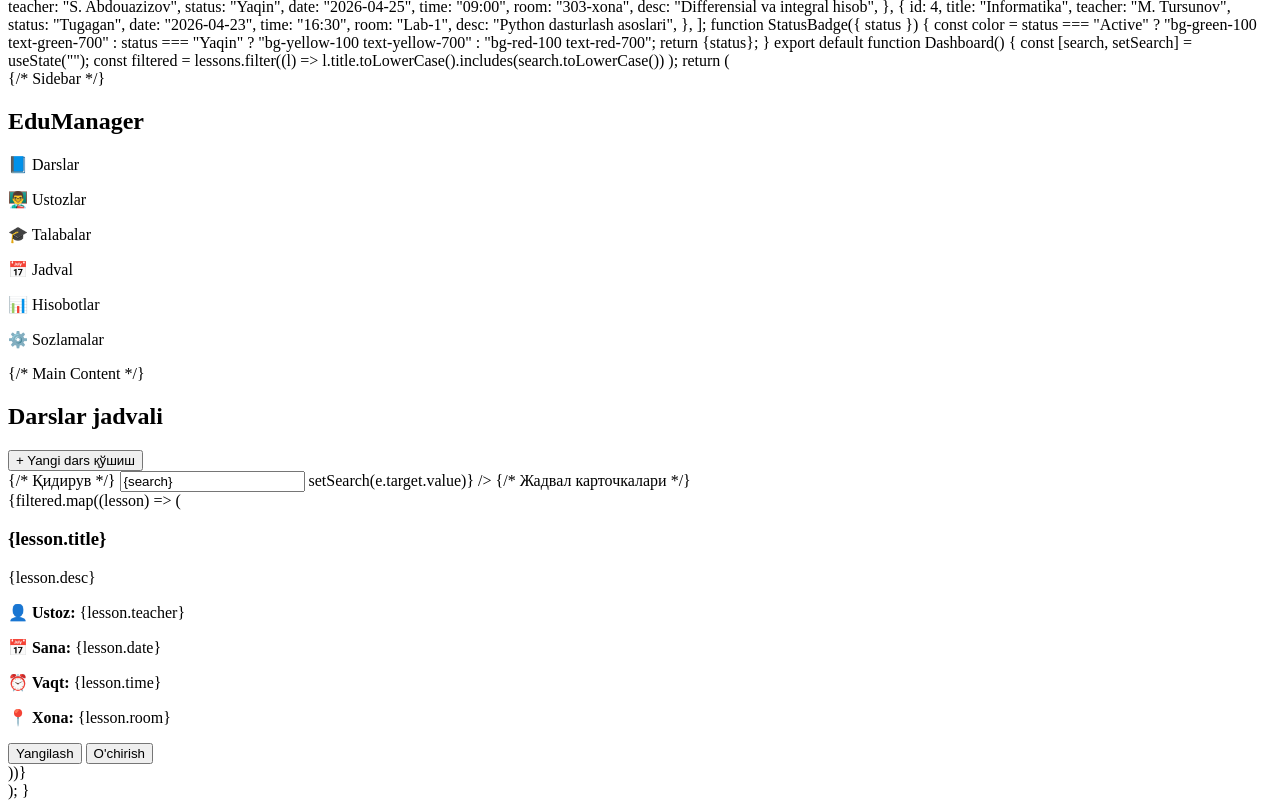
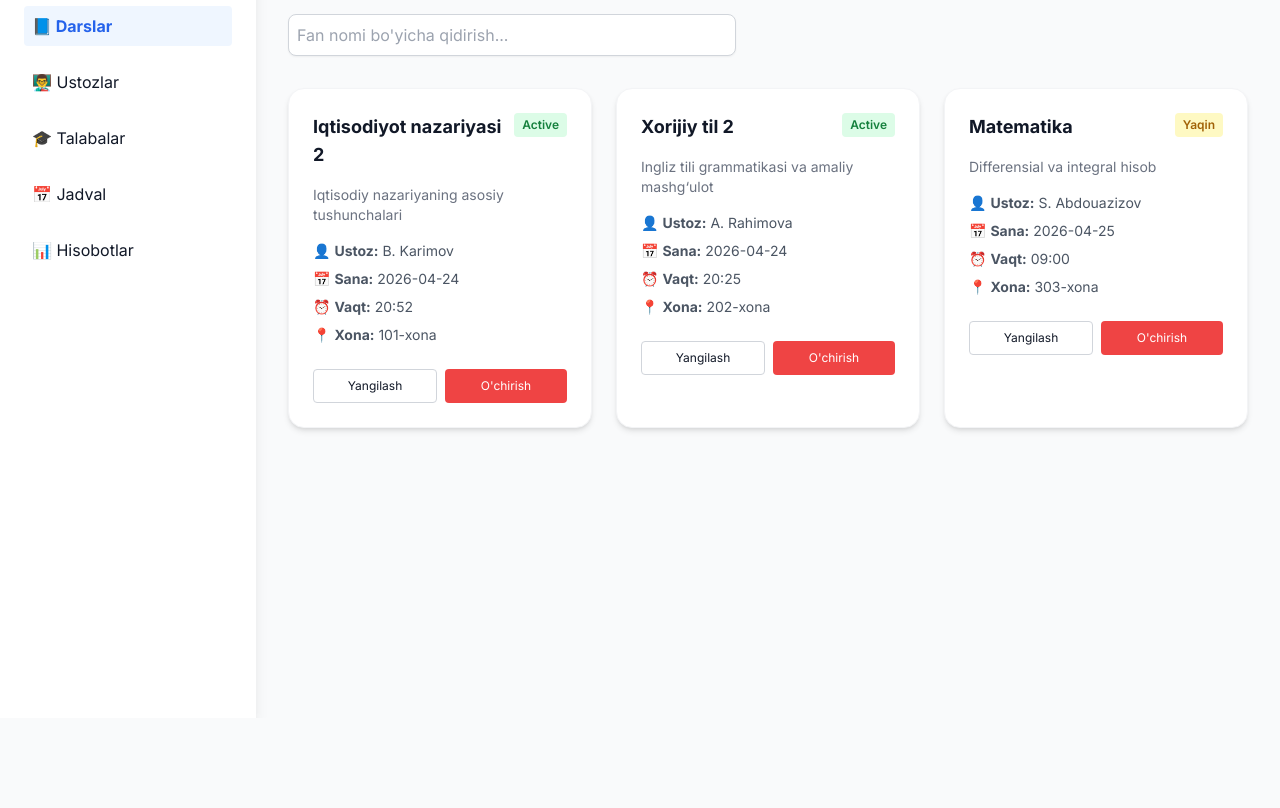
Before and after one commit to fxudoyberdiyev1-cmd/jadval, a plain HTML site: page index.html in a window 1280 px wide. Shown: the part 82-890 px from the top of the page. After the commit the page ends 800 px from the top, so only its background shows below. Drawn offline with nearby package versions, Linux system fonts and the light colour scheme.

Commit message:
Update index.html

```diff
--- a/index.html
+++ b/index.html
@@ -1,126 +1,96 @@
-import { useState } from "react";
-import { Card, CardContent } from "@/components/ui/card";
-import { Button } from "@/components/ui/button";
-import { Input } from "@/components/ui/input";
-import { Badge } from "@/components/ui/badge";
+<!DOCTYPE html>
+<html lang="uz">
+<head>
+    <meta charset="UTF-8">
+    <meta name="viewport" content="width=device-width, initial-scale=1.0">
+    <title>EduManager - Darslar Jadvali</title>
+    <script src="https://cdn.tailwindcss.com"></script>
+    <link href="https://fonts.googleapis.com/css2?family=Inter:wght@400;600;700&display=swap" rel="stylesheet">
+    <style>
+        body { font-family: 'Inter', sans-serif; }
+    </style>
+</head>
+<body class="bg-gray-50 text-gray-900">
 
-// МАНА ШУ ЕРДАГИ МАЪЛУМОТЛАРНИ ЎЗГАРТИРСАНГИЗ САЙТДА ЖАДВАЛ ЎЗГАРАДИ
-const lessons = [
-  {
-    id: 1,
-    title: "Iqtisodiyot nazariyasi 2",
-    teacher: "B. Karimov",
-    status: "Active",
-    date: "2026-04-24",
-    time: "20:52",
-    room: "101-xona",
-    desc: "Iqtisodiy nazariyaning asosiy tushunchalari",
-  },
-  {
-    id: 2,
-    title: "Xorijiy til 2",
-    teacher: "A. Rahimova",
-    status: "Active",
-    date: "2026-04-24",
-    time: "20:25",
-    room: "202-xona",
-    desc: "Ingliz tili grammatikasi va amaliy mashg‘ulot",
-  },
-  {
-    id: 3,
-    title: "Matematika",
-    teacher: "S. Abdouazizov",
-    status: "Yaqin",
-    date: "2026-04-25",
-    time: "09:00",
-    room: "303-xona",
-    desc: "Differensial va integral hisob",
-  },
-  {
-    id: 4,
-    title: "Informatika",
-    teacher: "M. Tursunov",
-    status: "Tugagan",
-    date: "2026-04-23",
-    time: "16:30",
-    room: "Lab-1",
-    desc: "Python dasturlash asoslari",
-  },
-];
+    <div class="flex min-h-screen">
+        <aside class="w-64 bg-white shadow-lg p-6 space-y-4 hidden md:block">
+            <h1 class="text-2xl font-bold text-blue-700 mb-8">EduManager</h1>
+            <nav class="space-y-4">
+                <p class="font-bold text-blue-600 bg-blue-50 p-2 rounded">📘 Darslar</p>
+                <p class="hover:text-blue-500 p-2 cursor-pointer">👨‍🏫 Ustozlar</p>
+                <p class="hover:text-blue-500 p-2 cursor-pointer">🎓 Talabalar</p>
+                <p class="hover:text-blue-500 p-2 cursor-pointer">📅 Jadval</p>
+                <p class="hover:text-blue-500 p-2 cursor-pointer">📊 Hisobotlar</p>
+            </nav>
+        </aside>
 
-function StatusBadge({ status }) {
-  const color =
-    status === "Active"
-      ? "bg-green-100 text-green-700"
-      : status === "Yaqin"
-      ? "bg-yellow-100 text-yellow-700"
-      : "bg-red-100 text-red-700";
+        <main class="flex-1 p-4 md:p-8">
+            <div class="flex justify-between items-center mb-6">
+                <h2 class="text-2xl font-bold">Darslar jadvali</h2>
+                <button class="bg-blue-600 text-white px-4 py-2 rounded-lg hover:bg-blue-700 transition">+ Yangi dars qo'shish</button>
+            </div>
 
-  return <Badge className={color}>{status}</Badge>;
-}
+            <input type="text" placeholder="Fan nomi bo'yicha qidirish..." class="mb-8 w-full max-w-md p-2 border border-gray-300 rounded-lg shadow-sm focus:outline-none focus:ring-2 focus:ring-blue-500">
 
-export default function Dashboard() {
-  const [search, setSearch] = useState("");
+            <div id="lessons-grid" class="grid grid-cols-1 md:grid-cols-2 lg:grid-cols-3 gap-6">
 
-  const filtered = lessons.filter((l) =>
-    l.title.toLowerCase().includes(search.toLowerCase())
-  );
+                <div class="bg-white p-6 rounded-2xl shadow-md hover:shadow-xl transition-shadow border border-gray-100">
+                    <div class="flex justify-between items-start mb-4">
+                        <h3 class="font-bold text-lg">Iqtisodiyot nazariyasi 2</h3>
+                        <span class="bg-green-100 text-green-700 px-2 py-1 rounded text-xs font-semibold">Active</span>
+                    </div>
+                    <p class="text-gray-500 text-sm mb-4">Iqtisodiy nazariyaning asosiy tushunchalari</p>
+                    <div class="space-y-2 text-sm text-gray-600">
+                        <p>👤 <strong>Ustoz:</strong> B. Karimov</p>
+                        <p>📅 <strong>Sana:</strong> 2026-04-24</p>
+                        <p>⏰ <strong>Vaqt:</strong> 20:52</p>
+                        <p>📍 <strong>Xona:</strong> 101-xona</p>
+                    </div>
+                    <div class="mt-6 flex gap-2">
+                        <button class="flex-1 py-2 border border-gray-300 rounded text-xs hover:bg-gray-50">Yangilash</button>
+                        <button class="flex-1 py-2 bg-red-500 text-white rounded text-xs hover:bg-red-600">O'chirish</button>
+                    </div>
+                </div>
 
-  return (
-    <div className="flex min-h-screen bg-gray-50 text-gray-900">
-      {/* Sidebar */}
-      <aside className="w-64 bg-white shadow-lg p-6 space-y-4">
-        <h1 className="text-2xl font-bold text-blue-700 mb-8">EduManager</h1>
-        <nav className="space-y-4 cursor-pointer">
-          <p className="font-bold text-blue-600 bg-blue-50 p-2 rounded">📘 Darslar</p>
-          <p className="hover:text-blue-500 p-2">👨‍🏫 Ustozlar</p>
-          <p className="hover:text-blue-500 p-2">🎓 Talabalar</p>
-          <p className="hover:text-blue-500 p-2">📅 Jadval</p>
-          <p className="hover:text-blue-500 p-2">📊 Hisobotlar</p>
-          <p className="hover:text-blue-500 p-2">⚙️ Sozlamalar</p>
-        </nav>
-      </aside>
+                <div class="bg-white p-6 rounded-2xl shadow-md hover:shadow-xl transition-shadow border border-gray-100">
+                    <div class="flex justify-between items-start mb-4">
+                        <h3 class="font-bold text-lg">Xorijiy til 2</h3>
+                        <span class="bg-green-100 text-green-700 px-2 py-1 rounded text-xs font-semibold">Active</span>
+                    </div>
+                    <p class="text-gray-500 text-sm mb-4">Ingliz tili grammatikasi va amaliy mashg‘ulot</p>
+                    <div class="space-y-2 text-sm text-gray-600">
+                        <p>👤 <strong>Ustoz:</strong> A. Rahimova</p>
+                        <p>📅 <strong>Sana:</strong> 2026-04-24</p>
+                        <p>⏰ <strong>Vaqt:</strong> 20:25</p>
+                        <p>📍 <strong>Xona:</strong> 202-xona</p>
+                    </div>
+                    <div class="mt-6 flex gap-2">
+                        <button class="flex-1 py-2 border border-gray-300 rounded text-xs hover:bg-gray-50">Yangilash</button>
+                        <button class="flex-1 py-2 bg-red-500 text-white rounded text-xs hover:bg-red-600">O'chirish</button>
+                    </div>
+                </div>
 
-      {/* Main Content */}
-      <main className="flex-1 p-8">
-        <div className="flex justify-between items-center mb-6">
-          <h2 className="text-2xl font-bold">Darslar jadvali</h2>
-          <Button className="bg-blue-600 text-white">+ Yangi dars қўшиш</Button>
-        </div>
+                <div class="bg-white p-6 rounded-2xl shadow-md hover:shadow-xl transition-shadow border border-gray-100">
+                    <div class="flex justify-between items-start mb-4">
+                        <h3 class="font-bold text-lg">Matematika</h3>
+                        <span class="bg-yellow-100 text-yellow-700 px-2 py-1 rounded text-xs font-semibold">Yaqin</span>
+                    </div>
+                    <p class="text-gray-500 text-sm mb-4">Differensial va integral hisob</p>
+                    <div class="space-y-2 text-sm text-gray-600">
+                        <p>👤 <strong>Ustoz:</strong> S. Abdouazizov</p>
+                        <p>📅 <strong>Sana:</strong> 2026-04-25</p>
+                        <p>⏰ <strong>Vaqt:</strong> 09:00</p>
+                        <p>📍 <strong>Xona:</strong> 303-xona</p>
+                    </div>
+                    <div class="mt-6 flex gap-2">
+                        <button class="flex-1 py-2 border border-gray-300 rounded text-xs hover:bg-gray-50">Yangilash</button>
+                        <button class="flex-1 py-2 bg-red-500 text-white rounded text-xs hover:bg-red-600">O'chirish</button>
+                    </div>
+                </div>
 
-        {/* Қидирув */}
-        <Input
-          placeholder="Fan nomi bo'yicha qidirish..."
-          className="mb-8 w-full max-w-md bg-white shadow-sm"
-          value={search}
-          onChange={(e) => setSearch(e.target.value)}
-        />
+            </div>
+        </main>
+    </div>
 
-        {/* Жадвал карточкалари */}
-        <div className="grid grid-cols-1 md:grid-cols-2 lg:grid-cols-3 gap-6">
-          {filtered.map((lesson) => (
-            <Card key={lesson.id} className="bg-white border-none shadow-md hover:shadow-xl transition-shadow">
-              <CardContent className="p-6">
-                <div className="flex justify-between items-start mb-4">
-                  <h3 className="font-bold text-lg">{lesson.title}</h3>
-                  <StatusBadge status={lesson.status} />
-                </div>
-                <p className="text-gray-600 text-sm mb-4">{lesson.desc}</p>
-                <div className="space-y-2 text-sm text-gray-500">
-                  <p>👤 <strong>Ustoz:</strong> {lesson.teacher}</p>
-                  <p>📅 <strong>Sana:</strong> {lesson.date}</p>
-                  <p>⏰ <strong>Vaqt:</strong> {lesson.time}</p>
-                  <p>📍 <strong>Xona:</strong> {lesson.room}</p>
-                </div>
-                <div className="mt-6 flex gap-2">
-                  <Button variant="outline" className="flex-1 text-xs">Yangilash</Button>
-                  <Button variant="destructive" className="flex-1 text-xs bg-red-500">O'chirish</Button>
-                </div>
-              </CardContent>
-            </Card>
-          ))}
-        </div>
-      </main>
-    </div>
-  );
-}
+</body>
+</html>
```
